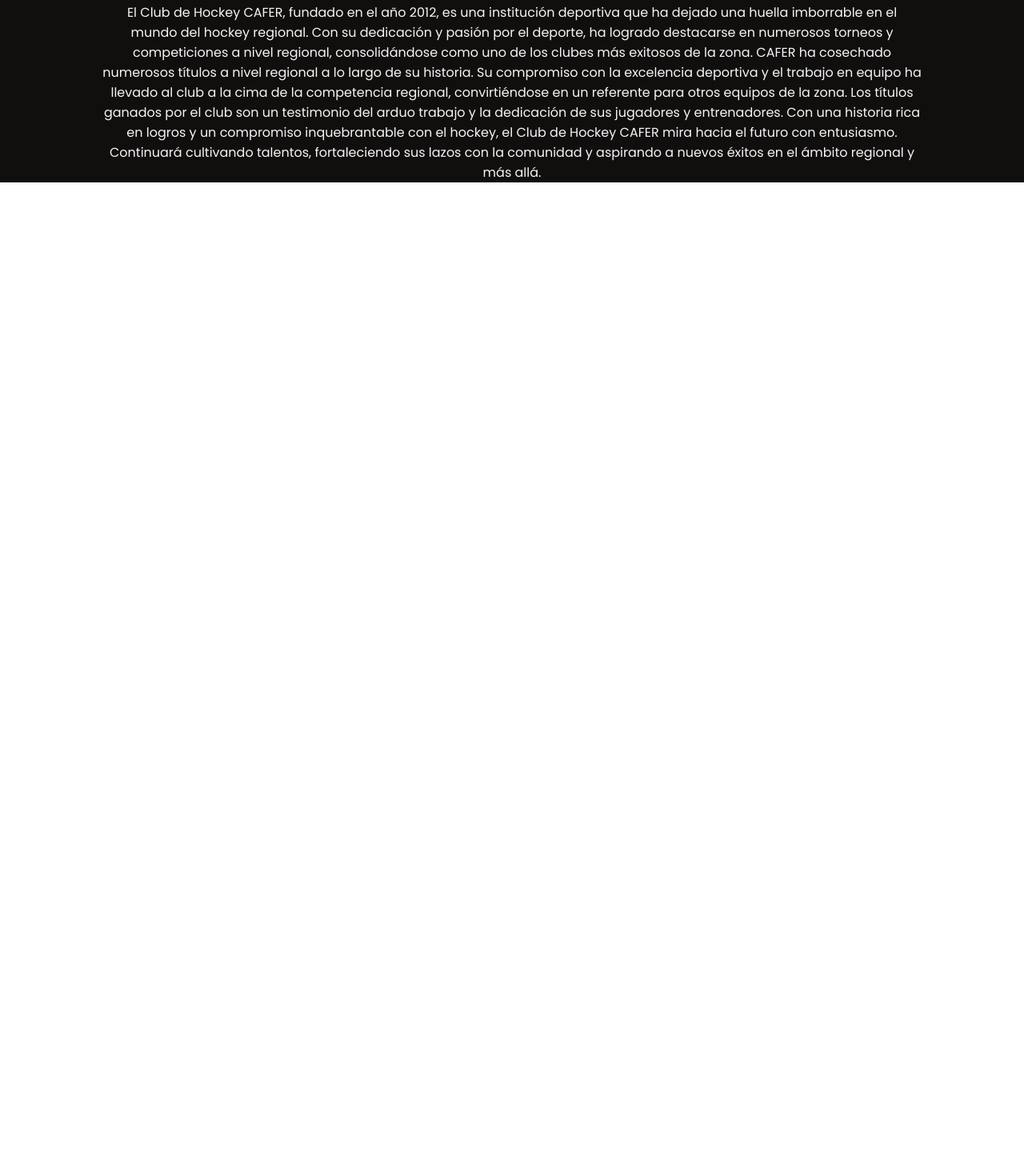
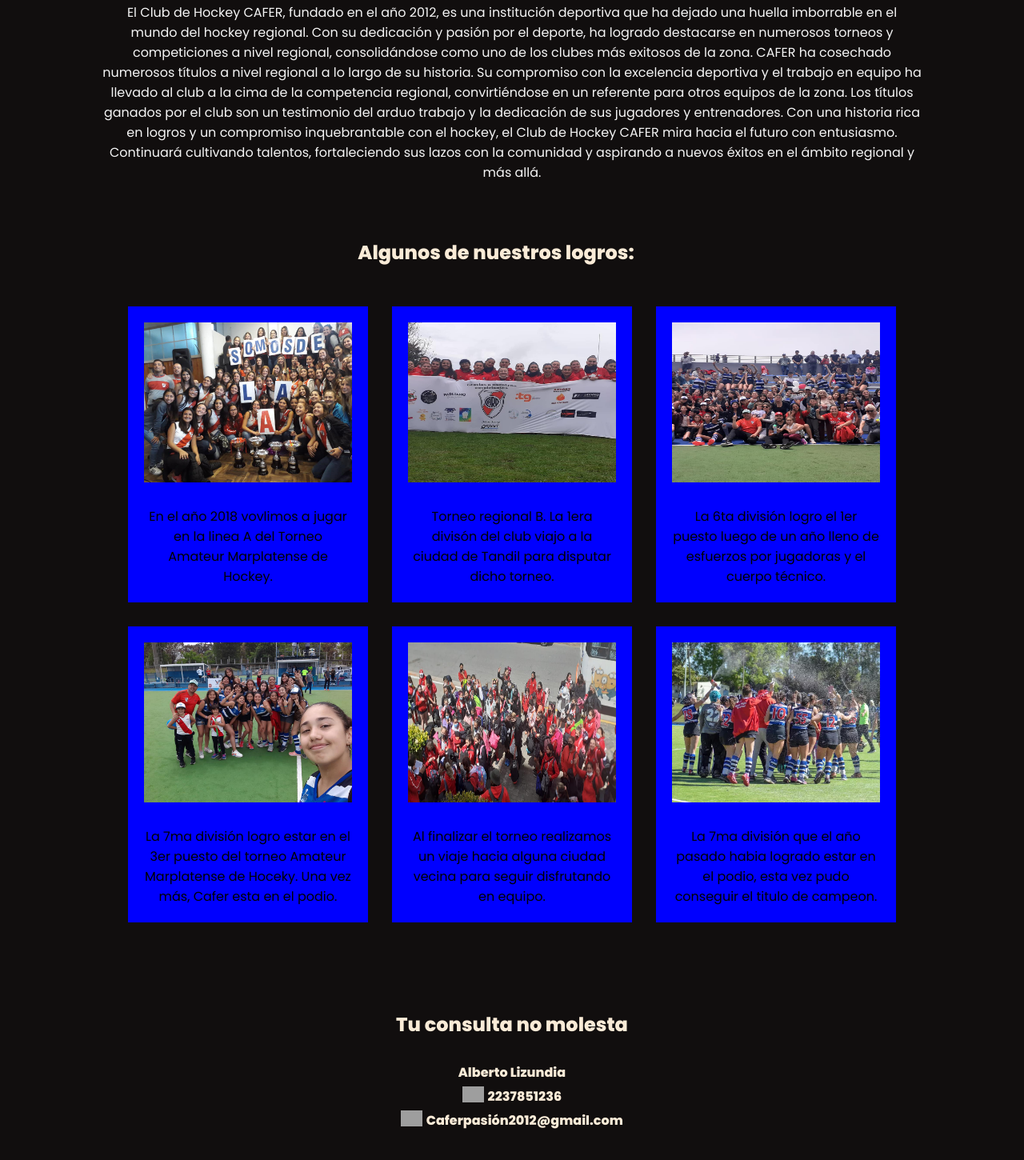
Before and after one commit to LuciaMillan/Integrador-1, a plain HTML site: page index.html in a window 1280 px wide. Shown: the part 674-2124 px from the top of the page at 80% size. Before the commit the page ends 902 px from the top, so only its background shows below. Drawn offline with Linux system fonts and the light colour scheme; grey boxes are pictures that could not be loaded.

Commit message:
contacto y cards

```diff
--- a/index.html
+++ b/index.html
@@ -55,6 +55,77 @@
           </p>
         </div>
       </section>
+      <section id="cards">
+        <div class="tittle">
+          <h2>Algunos de nuestros logros:</h2>
+        </div>
+        <div class="cards__container">
+          <div class="cards">
+            <img src="./cafer A.jpg" alt="ascenso" />
+            <p>
+              En el año 2018 vovlimos a jugar en la linea A del Torneo Amateur
+              Marplatense de Hockey.
+            </p>
+          </div>
+          <div class="cards">
+            <img src="./viaje regional 2021.jpg" alt="viaje regional" />
+            <p>
+              Torneo regional B. La 1era divisón del club viajo a la ciudad de
+              Tandil para disputar dicho torneo.
+            </p>
+          </div>
+          <div class="cards">
+            <img src="./6ta campeona 2021.jpg" alt="6ta campeona" />
+            <p>
+              La 6ta división logro el 1er puesto luego de un año lleno de
+              esfuerzos por jugadoras y el cuerpo técnico.
+            </p>
+          </div>
+          <div class="cards">
+            <img src="./7ma 3er puesto.jpg" alt="7ma 3er puesto" />
+            <p>
+              La 7ma división logro estar en el 3er puesto del torneo Amateur
+              Marplatense de Hoceky. Una vez más, Cafer esta en el podio.
+            </p>
+          </div>
+          <div class="cards">
+            <img src="./viaje de fin de año 2021.jpg" alt="viaje fin de año" />
+            <p>
+              Al finalizar el torneo realizamos un viaje hacia alguna ciudad
+              vecina para seguir disfrutando en equipo.
+            </p>
+          </div>
+          <div class="cards">
+            <img src="./7ma campeona 22022.jpg" alt="7ma campeona" />
+            <p>
+              La 7ma división que el año pasado habia logrado estar en el podio,
+              esta vez pudo conseguir el titulo de campeon.
+            </p>
+          </div>
+        </div>
+      </section>
+      <section id="contacto">
+        <div class="contact__container">
+          <h2>Tu consulta no molesta</h2>
+          <div class="contact__info">
+            <p>Alberto Lizundia</p>
+            <div class="contact">
+              <img
+                src="https://cdn-icons-png.flaticon.com/512/5356/5356411.png"
+                alt="telefono"
+              />
+              <span>2237851236</span>
+            </div>
+            <div class="contact">
+              <img
+                src="https://cdn-icons-png.flaticon.com/512/3178/3178283.png"
+                alt="mail"
+              />
+              <span>Caferpasión2012@gmail.com</span>
+            </div>
+          </div>
+        </div>
+      </section>
     </main>
   </body>
 </html>
--- a/style.css
+++ b/style.css
@@ -100,3 +100,80 @@ main {
   align-items: center;
   width: 80%;
 }
+
+.tittle {
+  display: flex;
+  flex-direction: column;
+  text-align: center;
+  padding: 70px 70px 30px 30px;
+  color: antiquewhite;
+}
+
+#cards {
+  display: flex;
+  flex-direction: column;
+  justify-content: center;
+  align-items: center;
+  gap: 20px;
+}
+
+.cards__container {
+  display: flex;
+  flex-wrap: wrap;
+  align-items: center;
+  justify-content: center;
+  gap: 30px;
+}
+
+.cards {
+  background-color: blue;
+  padding: 20px;
+  display: flex;
+  flex-direction: column;
+  justify-content: center;
+  gap: 30px;
+  max-width: 300px;
+}
+
+.cards img {
+  height: 200px;
+}
+
+#contacto {
+  display: flex;
+  justify-content: center;
+  width: 100%;
+  margin: 110px;
+}
+
+.contact__container {
+  display: flex;
+  flex-direction: column;
+  align-items: center;
+  gap: 30px;
+}
+
+.contact__container h2 {
+  color: antiquewhite;
+}
+
+.contact__info {
+  display: flex;
+  align-items: center;
+  flex-direction: column;
+  gap: 5px;
+  font-weight: 800;
+}
+
+.contact__info img {
+  height: 20px;
+}
+
+.contact__info {
+  color: antiquewhite;
+}
+
+.contact {
+  display: flex;
+  gap: 5px;
+}
```
